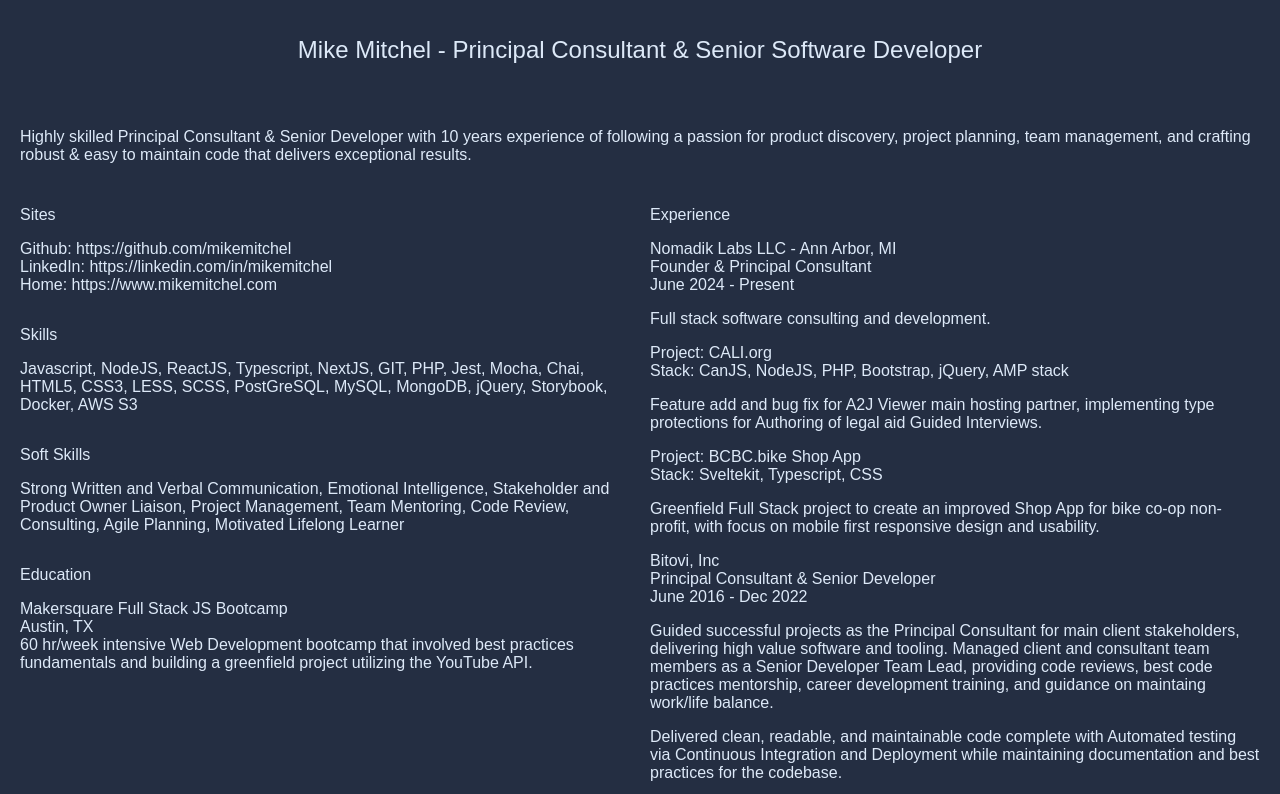
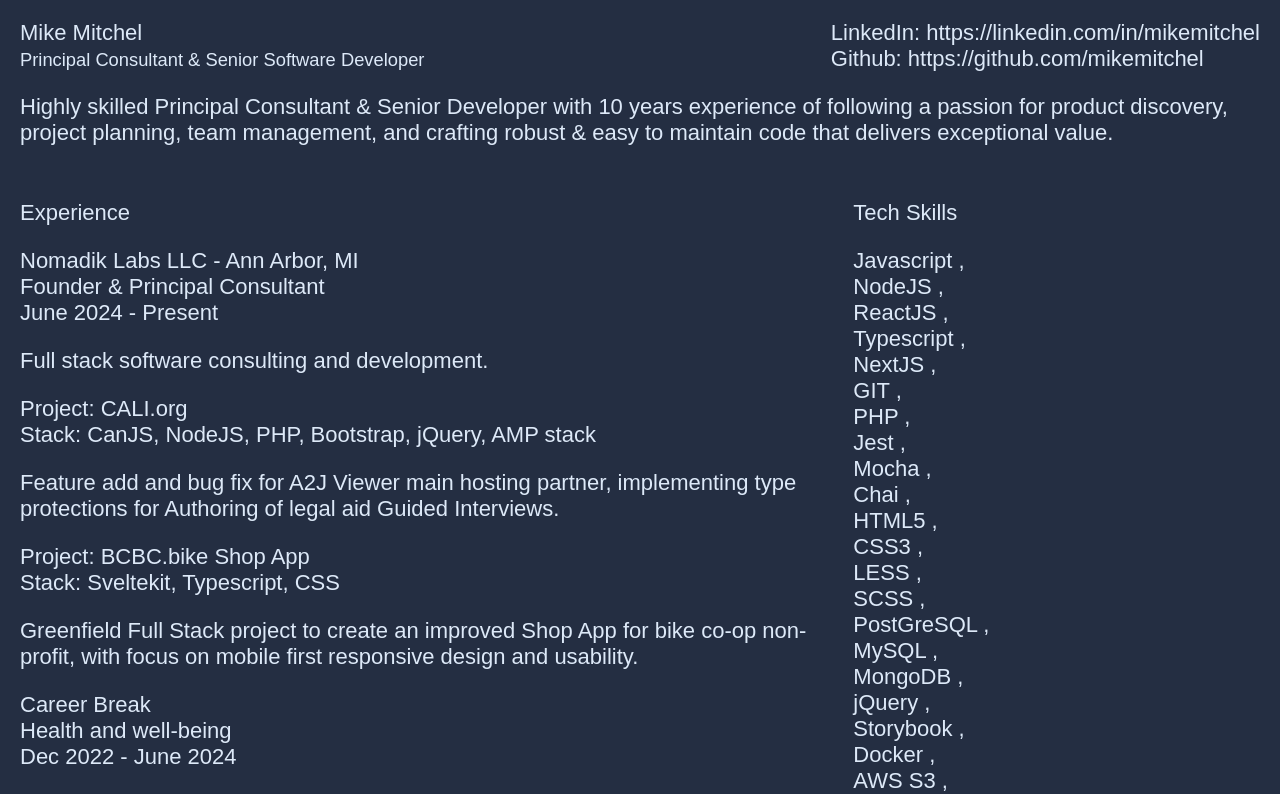
Before and after one commit to mikemitchel/portfolio, a SvelteKit app: page / in a window 1280 px wide. Shown: the top 794 px of the page. Built offline with nearby package versions, Linux system fonts and the light colour scheme.

Commit message:
incremental step

```diff
--- a/src/lib/resume.json
+++ b/src/lib/resume.json
@@ -1,22 +1,17 @@
 {
 	"bio": {
 		"name": "Mike Mitchel",
-		"intro": "Highly skilled Principal Consultant & Senior Developer with 10 years experience of following a passion for product discovery, project planning, team management, and crafting robust & easy to maintain code that delivers exceptional results."
+		"intro": "Highly skilled Principal Consultant & Senior Developer with 10 years experience of following a passion for product discovery, project planning, team management, and crafting robust & easy to maintain code that delivers exceptional value."
 	},
 	"socials": [
-		{
-			"name": "Github",
-			"link": "https://github.com/mikemitchel",
-			"logo": ""
-		},
 		{
 			"name": "LinkedIn",
 			"link": "https://linkedin.com/in/mikemitchel",
 			"logo": ""
 		},
 		{
-			"name": "Home",
-			"link": "https://www.mikemitchel.com",
+			"name": "Github",
+			"link": "https://github.com/mikemitchel",
 			"logo": ""
 		}
 	],
@@ -43,6 +38,18 @@
 				}
 			]
 		},
+		{
+			"company": "Career Break",
+			"dates": "Dec 2022 - June 2024",
+			"role": "Health and well-being",
+			"highlights": [
+				{
+					"item": "I took a voluntary 12 month sabbatical to focus on family and self and cannot recommend this practice enough. Want to talk about my experience? Please feel free to shoot me a message as I would love to chat about it."
+				}
+			],
+			"projects": []
+		},
+
 		{
 			"company": "Bitovi, Inc",
 			"dates": "June 2016 - Dec 2022",
@@ -108,10 +115,39 @@
 		}
 	],
 	"skills": [
-		"Javascript, NodeJS, ReactJS, Typescript, NextJS, GIT, PHP, Jest, Mocha, Chai, HTML5, CSS3, LESS, SCSS, PostGreSQL, MySQL, MongoDB, jQuery, Storybook, Docker, AWS S3"
+		"Javascript",
+		"NodeJS",
+		"ReactJS",
+		"Typescript",
+		"NextJS",
+		"GIT",
+		"PHP",
+		"Jest",
+		"Mocha",
+		"Chai",
+		"HTML5",
+		"CSS3",
+		"LESS",
+		"SCSS",
+		"PostGreSQL",
+		"MySQL",
+		"MongoDB",
+		"jQuery",
+		"Storybook",
+		"Docker",
+		"AWS S3"
 	],
 	"softSkills": [
-		"Strong Written and Verbal Communication, Emotional Intelligence, Stakeholder and Product Owner Liaison, Project Management, Team Mentoring, Code Review, Consulting, Agile Planning, Motivated Lifelong Learner"
+		"Strong Written and Verbal Communication",
+		"Emotional Intelligenc",
+		"Product Owner",
+		"Project Management",
+		"Mentoring",
+		"Code Review",
+		"Consulting",
+		"Agile",
+		"Sprint Planning",
+		"Motivated Lifelong Learner"
 	],
 	"education": [
 		{
--- a/src/routes/+page.svelte
+++ b/src/routes/+page.svelte
@@ -22,50 +22,29 @@
 </svelte:head>
 
 <div class="main">
-	<h1>Mike Mitchel - Principal Consultant & Senior Software Developer</h1>
-	<div class="blurb row">
-		<div class="bio section">
-			<div class="sub-section">{resume.bio.intro}</div>
+	<div class="header">
+		<div class="info row">
+			<div class="name">
+				<div>Mike Mitchel</div>
+				<small>Principal Consultant & Senior Software Developer</small>
 			</div>
-	</div>
-	<div class="row">
-		<div class="column">
-			<div class="links section">
-				<div>Sites</div>
-				<div class="sub-section">
+
+			<div class="socials">
 				{#each resume.socials as social}
 					<div class="link">{social.name}: {social.link}</div>
 				{/each}
 			</div>
 		</div>
-			<div class="skills section">
-				<div>Skills</div>
-				<div class="sub-section">
-					{#each resume.skills as skill}
-						{skill}
-					{/each}
-				</div>
-			</div>
-			<div class="softSkills section">
-				<div>Soft Skills</div>
-				<div class="sub-section">
-					{#each resume.softSkills as softSkill}
-						{softSkill}
-					{/each}
-				</div>
-			</div>
-			<div class="education section">
-				<div>Education</div>
-				<div class="sub-section">
-					{#each resume.education as edu}
-						<div>{edu.school}</div>
-						<div>{edu.location}</div>
-						<div>{edu.study}</div>
-					{/each}
+
+		<div class="row">
+			<div class="bio">
+				<div class="sub-section">{resume.bio.intro}</div>
 			</div>
 		</div>
 	</div>
-		<div class="column">
+
+	<div class="row">
+		<div class="left column">
 			<div class="experience section">
 				<div>Experience</div>
 				{#each resume.experience as job}
@@ -91,6 +70,28 @@
 				{/each}
 			</div>
 		</div>
+		<div class="right column">
+			<div class="skills section">
+				<div>Tech Skills</div>
+				<div class="sub-section">
+					{#each resume.skills as skill}
+						<div class="skill">
+							{skill}
+						</div>
+					{/each}
+				</div>
+			</div>
+			<div class="softSkills section">
+				<div>Soft Skills</div>
+				<div class="sub-section">
+					{#each resume.softSkills as softSkill}
+						<div class="skill">
+							{softSkill}
+						</div>
+					{/each}
+				</div>
+			</div>
+		</div>
 	</div>
 </div>
 
@@ -100,11 +101,23 @@
 		display: flex;
 		flex-wrap: wrap;
 		flex-direction: column;
-		justify-content: flex-start;
 	}
 
-	.blurb {
+	.header {
 		margin-bottom: 10px;
+	}
+
+	.info {
+		display: flex;
+		flex-direction: column;
+	}
+
+	.name {
+		margin-right: auto;
+	}
+
+	.socials {
+		margin-left: auto;
 	}
 
 	.section {
@@ -118,15 +131,19 @@
 	.row {
 		display: flex;
 		flex-direction: row;
-		flex-wrap: wrap;
-		width: 100%;
 		column-gap: 20px;
 	}
 
 	.column {
 		display: flex;
 		flex-direction: column;
-		flex-basis: 100%;
 		flex: 1;
 	}
+	.left {
+		flex: 2;
+	}
+
+	.skill::after {
+		content: ', ';
+	}
 </style>
--- a/src/theme.ts
+++ b/src/theme.ts
@@ -2,7 +2,7 @@
 	/* font and text */
 	'font-body': `Arial, -apple-system, BlinkMacSystemFont, 'Open Sans', sans-serif`,
 	'font-mono': `'Fira Mono', monospace`,
-	'font-size': `10px`,
+	'font-size': `16px`,
 	'color-text': `#323336`,
 	'color-text-light': `#dde9f8`,
 	/* main colors */
```
Lines whose indentation alone changed are shown as unchanged.
